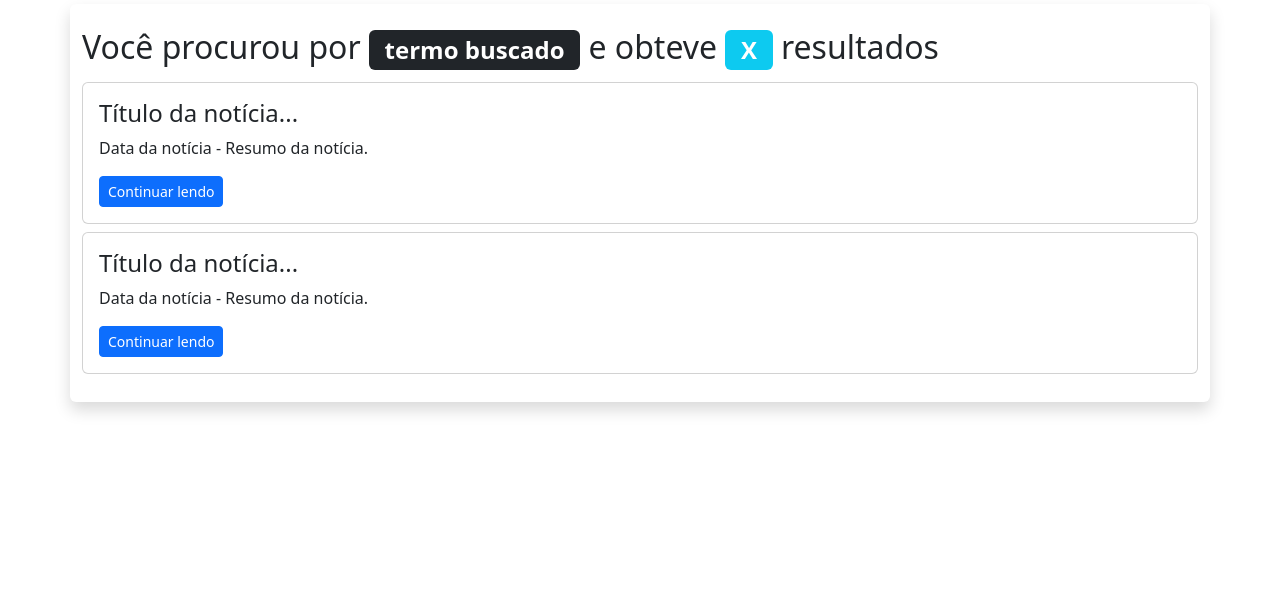
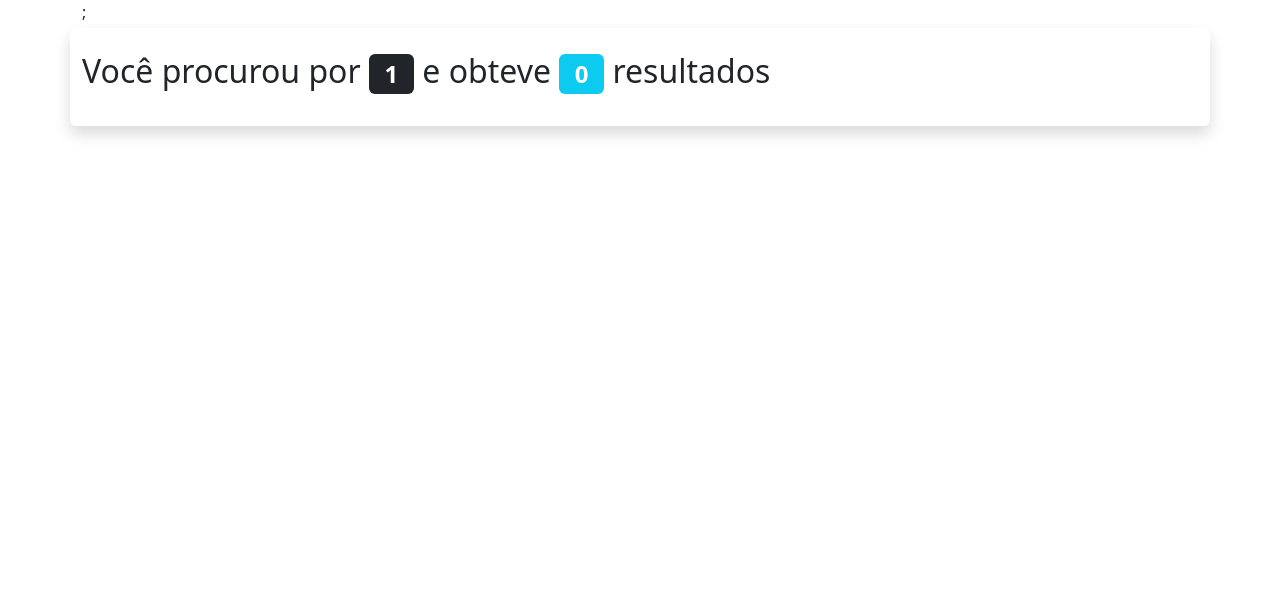
Before and after one commit to Jiuberto/microblog-jiuberto, a PHP site: page /resultados.php?busca=1 in a window 1280 px wide. Shown: the part 73-687 px from the top of the page. Run offline with PHP 8.4, Linux system fonts and the light colour scheme; data comes from the database, SQL or seed files in the repository.

Commit message:
noticiabusca

```diff
--- a/inc/funcoes-noticias.php
+++ b/inc/funcoes-noticias.php
@@ -34,7 +34,7 @@
     move_uploaded_file($temporario, $destino);
 }
 
-function inserirNoticia( $conexao, $titulo, $texto, $resumo, $nomeImagem, $usuarioId )
+function inserirNoticia($conexao, $titulo, $texto, $resumo, $nomeImagem, $usuarioId)
 {
     $sql = "INSERT INTO noticias(titulo, texto, resumo, imagem, usuario_id) VALUES ('$titulo', '$texto', '$resumo', '$nomeImagem', '$usuarioId')";
 
@@ -70,7 +70,8 @@
     return mysqli_fetch_all($resultado, MYSQLI_ASSOC);
 }
 
-function lerUmaNoticia($conexao, $idNoticia, $idUsuario, $tipoUsuario){
+function lerUmaNoticia($conexao, $idNoticia, $idUsuario, $tipoUsuario)
+{
 
     if ($tipoUsuario == 'admin') {
         // Pode ver qualquer noticia
@@ -83,10 +84,10 @@
     $resultado = mysqli_query($conexao, $sql) or die(mysqli_error($conexao));
 
     return mysqli_fetch_assoc($resultado);
-
 }
 
-function atualizarNoticia($conexao, $titulo, $texto, $resumo, $imagem, $idNoticia, $idUsuario, $tipoUsuario){
+function atualizarNoticia($conexao, $titulo, $texto, $resumo, $imagem, $idNoticia, $idUsuario, $tipoUsuario)
+{
     if ($tipoUsuario == 'admin') {
         /* Pode atualizar qualquer noticia (basta saber qual noticia)*/
         $sql = "UPDATE noticias SET
@@ -131,16 +132,18 @@
 
 
 //index.php
-function lerTodasNoticias($conexao){
+function lerTodasNoticias($conexao)
+{
     $sql = "SELECT titulo, imagem, resumo, id
         FROM noticias ORDER BY data DESC";
-        $resultado = mysqli_query($conexao, $sql) or die(mysqli_error($conexao));
+    $resultado = mysqli_query($conexao, $sql) or die(mysqli_error($conexao));
 
-        return mysqli_fetch_all($resultado, MYSQLI_ASSOC);
+    return mysqli_fetch_all($resultado, MYSQLI_ASSOC);
 }
 
 // noticias.php
-function lerNoticiaCompleta($conexao, $id){
+function lerNoticiaCompleta($conexao, $id)
+{
     /* $sql = "SELECT
     noticias.id,
     noticias.titulo,
@@ -151,15 +154,36 @@
      ON noticias.usuario_id = usuarios.id
       WHERE noticias.id = $id"; */
 
-      $sql = "SELECT                 n.id,                n.data,                n.titulo,                n.texto,                n.imagem,                u.nome            FROM                 noticias n            JOIN                 usuarios u ON n.usuario_id = u.id            WHERE n.id = $id"; // só esta parte que foi customizada";
+    $sql = "SELECT
+    n.id,
+    n.data,
+    n.titulo,
+    n.texto,
+    n.imagem,
+    u.nome
+    FROM noticias n
+     JOIN usuarios u ON n.usuario_id = u.id
+     WHERE n.id = $id"; // só esta parte que foi customizada";
 
     $resultado = mysqli_query($conexao, $sql) or die(mysqli_error($conexao));
 
     return mysqli_fetch_assoc($resultado);
-
 }
 
 // resultados.php
-function busca($conexao){
+function busca($conexao, $termoBuscado){
+    //Atenção ao uso do operador LIKE em vez de = e do operador coringa %
 
+    //Ambos são nescessários para que a busca seja mais abrangente, permitindo que o terno esteja em qualquer lugar dentro das colunas.
+
+    $sql = "SELECT id, data, titulo, resumo FROM noticias
+    WHERE
+     titulo LIKE '%$termoBuscado%' OR
+     resumo LIKE '%$termoBuscado%'OR
+     texto LIKE '%$termoBuscado%'
+    ORDER BY data DESC";
+
+    $resultado = mysqli_query($conexao, $sql) or die(mysqli_error($conexao));
+
+    return mysqli_fetch_all($resultado, MYSQLI_ASSOC);
 }
--- a/noticia.php
+++ b/noticia.php
@@ -14,7 +14,7 @@
     <article class="col-12">
         <h2><?=$dadosNoticia['titulo']?></h2>
         <p class="font-weight-light">
-            <time><?=formataDAta($dadosNoticia['data'])?></time> - <span><?=$dadosNoticia['nome']?></span>
+            <time><?=formataData($dadosNoticia['data'])?></time> - <span><?=$dadosNoticia['nome']?></span>
         </p>
         <img src="imagens/<?=$dadosNoticia['imagem']?>" alt="" class="float-start pe-2 img-fluid">
         <p class="ajusta-texto"><?=$dadosNoticia['texto']?></p>
--- a/resultados.php
+++ b/resultados.php
@@ -1,41 +1,39 @@
 <?php
 require "inc/cabecalho.php";
+require_once "inc/funcoes-noticias.php";
+
+//Capturando via URL/GET o que foi digitado no campo busca
+$termoBuscado = $_GET['busca'];
+
+//Executar função de busca
+$dadosDaBusca = busca($conexao, $termoBuscado);
 ?>
+
 
 
 <div class="row bg-white rounded shadow my-1 py-4">
     <h2 class="col-12 fw-light">
-        Você procurou por <span class="badge bg-dark">termo buscado</span> e
-        obteve <span class="badge bg-info">X</span> resultados
+        Você procurou por <span class="badge bg-dark"><?=$termoBuscado?></span> e
+        obteve <span class="badge bg-info"><?=count($dadosDaBusca)?></span> resultados
     </h2>
 
+    <?php foreach ($dadosDaBusca as $noticias) {?>
     <div class="col-12 my-1">
         <article class="card">
             <div class="card-body">
-                <h3 class="fs-4 card-title fw-light">Título da notícia...</h3>
+                <h3 class="fs-4 card-title fw-light"><?=$noticias['titulo']?></h3>
                 <p class="card-text">
-                    <time>Data da notícia</time> -
-                    Resumo da notícia.
+                    <time><?=formataData($noticias['titulo'])?></time> -
+                    <?=$noticias['resumo']?>
                 </p>
 
-                <a href="noticia.php" class="btn btn-primary btn-sm">Continuar lendo</a>
+                <a href="noticia.php?id=<?=$noticias['id']?>" class="btn btn-primary btn-sm">Continuar lendo</a>
             </div>
         </article>
     </div>
 
-    <div class="col-12 my-1">
-        <article class="card">
-            <div class="card-body">
-                <h3 class="fs-4 card-title fw-light">Título da notícia...</h3>
-                <p class="card-text">
-                    <time>Data da notícia</time> -
-                    Resumo da notícia.
-                </p>
+    <?php }  ?>
 
-                <a href="noticia.php" class="btn btn-primary btn-sm">Continuar lendo</a>
-            </div>
-        </article>
-    </div>
 
 
 </div>
```
